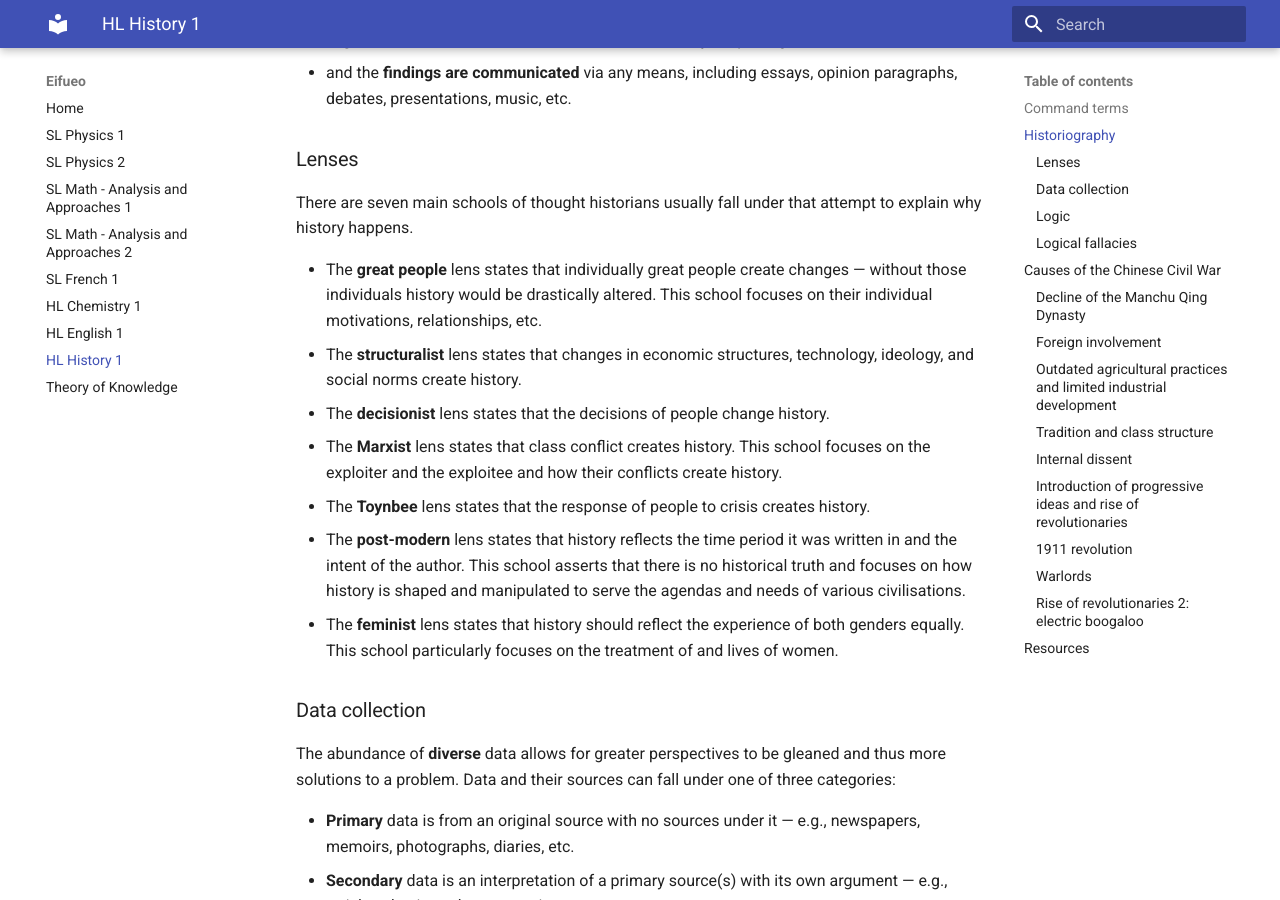
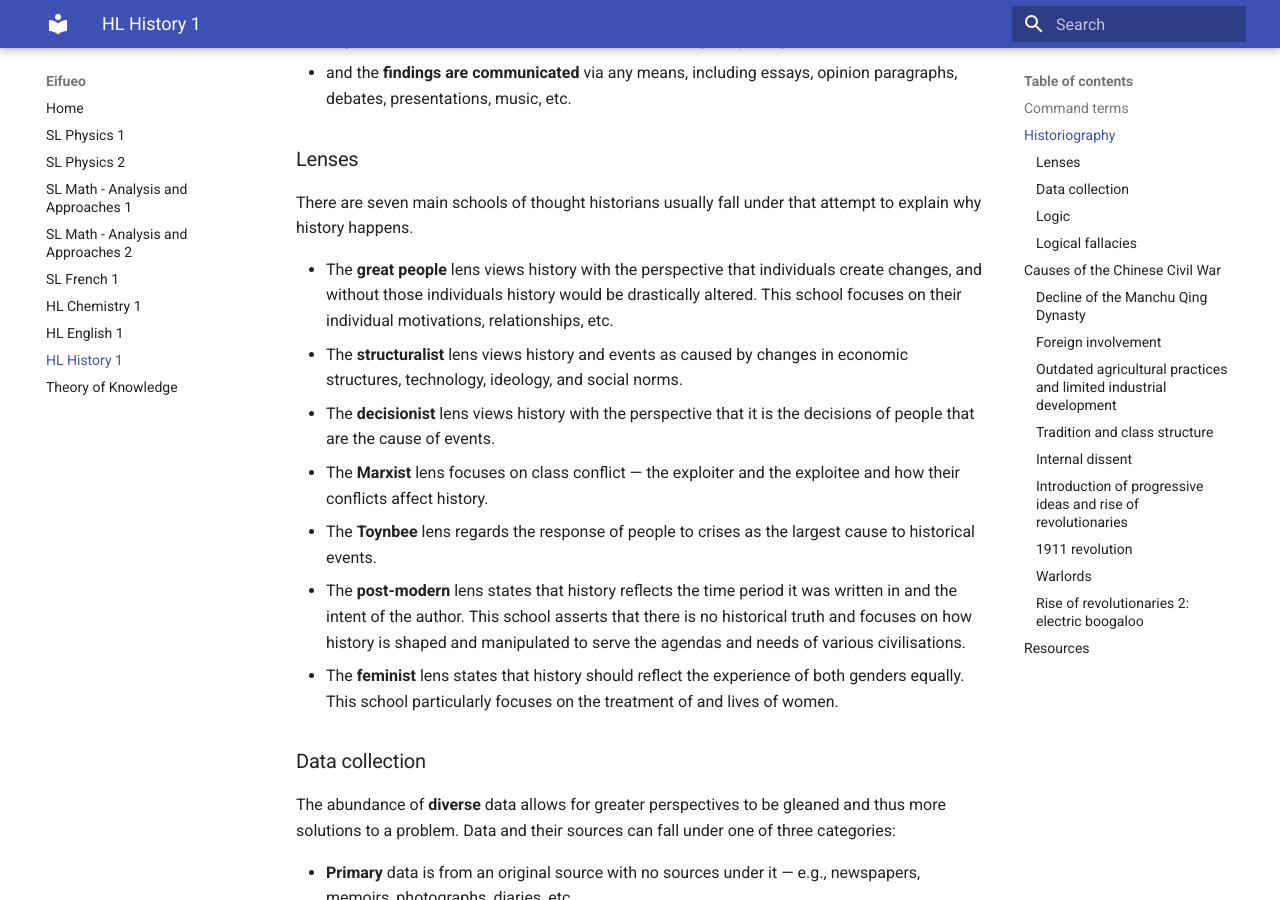
Before and after one commit to potatoeggy/eifueo, an MkDocs documentation site: the page built from docs/chw3mz.md, in a window 1280 px wide and 900 px high, scrolled down 1093 px. Built offline with MkDocs 1.6.1 and Material for MkDocs 9.7.7, drawn with Linux system fonts in a browser that asks for light colours.

Commit message:
hist: patch up lens

```diff
--- a/docs/chw3mz.md
+++ b/docs/chw3mz.md
@@ -33,11 +33,11 @@ Historiography is the study of how history is developed and how historians have
 
 There are seven main schools of thought historians usually fall under that attempt to explain why history happens.
 
- - The **great people** lens states that individually great people create changes — without those individuals history would be drastically altered. This school focuses on their individual motivations, relationships, etc.
- - The **structuralist** lens states that changes in economic structures, technology, ideology, and social norms create history.
- - The **decisionist** lens states that the decisions of people change history.
- - The **Marxist** lens states that class conflict creates history. This school focuses on the exploiter and the exploitee and how their conflicts create history.
- - The **Toynbee** lens states that the response of people to crisis creates history.
+ - The **great people** lens views history with the perspective that individuals create changes, and without those individuals history would be drastically altered. This school focuses on their individual motivations, relationships, etc.
+ - The **structuralist** lens views history and events as caused by changes in economic structures, technology, ideology, and social norms.
+ - The **decisionist** lens views history with the perspective that it is the decisions of people that are the cause of events.
+ - The **Marxist** lens focuses on class conflict — the exploiter and the exploitee and how their conflicts affect history.
+ - The **Toynbee** lens regards the response of people to crises as the largest cause to historical events.
  - The **post-modern** lens states that history reflects the time period it was written in and the intent of the author. This school asserts that there is no historical truth and focuses on how history is shaped and manipulated to serve the agendas and needs of various civilisations.
  - The **feminist** lens states that history should reflect the experience of both genders equally. This school particularly focuses on the treatment of and lives of women.
 
```
